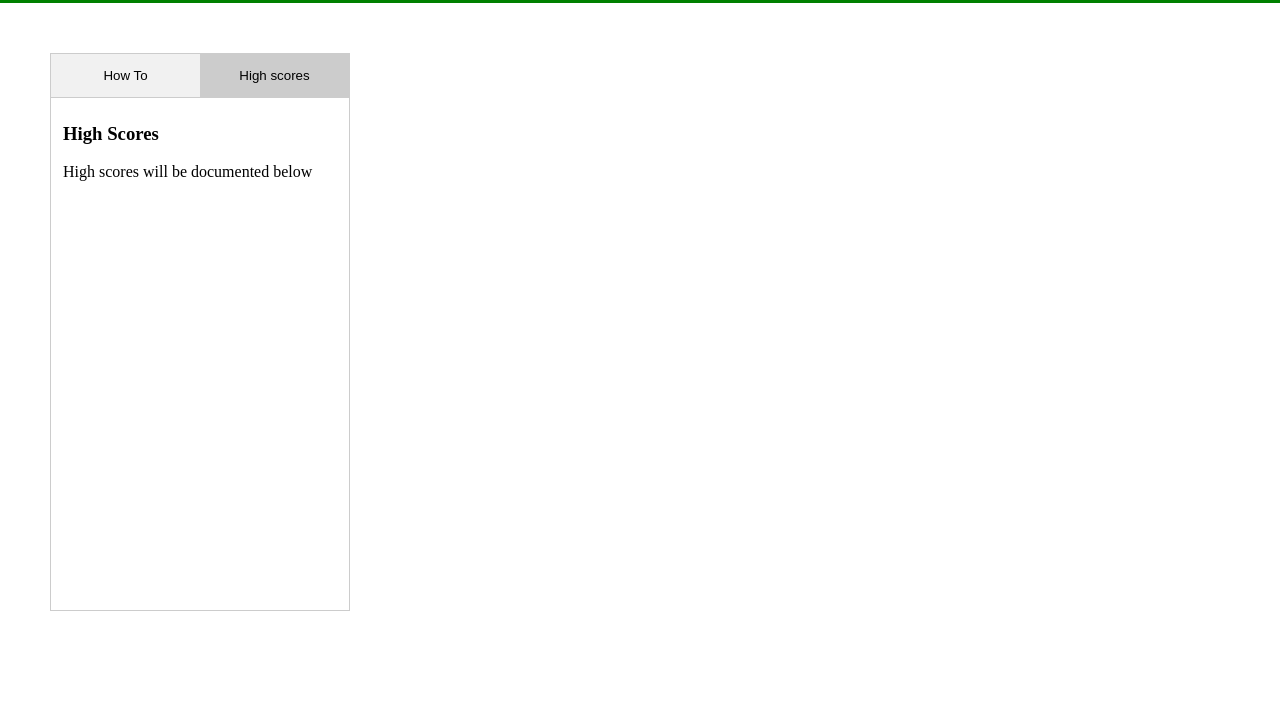
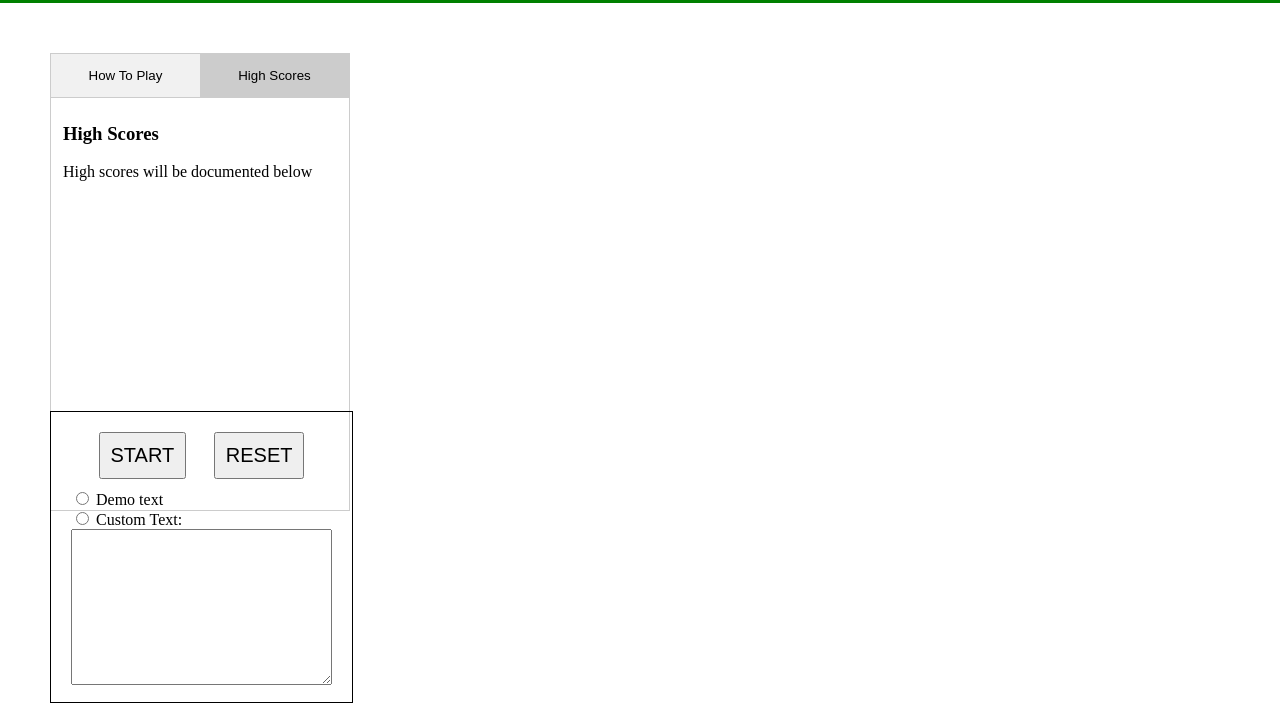
Before and after one commit to winterfreddy/dino-dash, a website: page index.html in a window 1280 px wide. Shown: the part 47-768 px from the top of the page. Drawn offline with Linux system fonts and the light colour scheme.

Commit message:
Implemented game controls

```diff
--- a/index.html
+++ b/index.html
@@ -14,8 +14,8 @@
     <div class="main-content">
         <div class="sidebar">
             <div class="tab">
-                <button class="tablinks" onclick="openTab(event, 'guide')">How To</button>
-                <button class="tablinks" onclick="openTab(event, 'score')" id="defaultOpen">High scores</button>
+                <button class="tablinks" onclick="openTab(event, 'guide')">How To Play</button>
+                <button class="tablinks" onclick="openTab(event, 'score')" id="defaultOpen">High Scores</button>
             </div>
             <div id="guide" class="tabcontent">
                 <h3>Instructions</h3>
@@ -31,7 +31,17 @@
 
             </div>
             <div class="game-controls">
-
+                <div class="game-actions">
+                    <button class="game-start">START</button>
+                    <button class="game-reset">RESET</button>
+                </div>
+                <input type="radio" name="choice" id="demo">
+                <label for="choice">Demo text</label>
+                <br>
+                <input type="radio" name="choice" id="">
+                <label for="choice">Custom Text:</label>
+                <br>
+                <textarea name="" id="" cols="30" rows="10"></textarea>
             </div>
         </div>
     </div>
--- a/public/stylesheets/layout.css
+++ b/public/stylesheets/layout.css
@@ -51,13 +51,34 @@
   border: 1px solid #ccc;
   border-top: none;
   width: 274px;
-  min-height: 500px;
+  min-height: 400px;
 }
 
 .tabcontent {
   animation: fadeEffect 1s;
 }
 
+.game-controls {
+    position: absolute;
+    border: 1px solid black;
+    bottom: 50px;
+    left: 50px;
+    padding: 20px;
+    height: 250px;
+}
+
+.game-actions {
+    display: flex;
+    justify-content: space-evenly;
+    padding-bottom: 10px;
+}
+
+.game-start,
+.game-reset {
+    padding: 10px;
+    font-size: 20px;
+}
+
 @keyframes fadeEffect {
   from {opacity: 0;}
   to {opacity: 1;}
```
